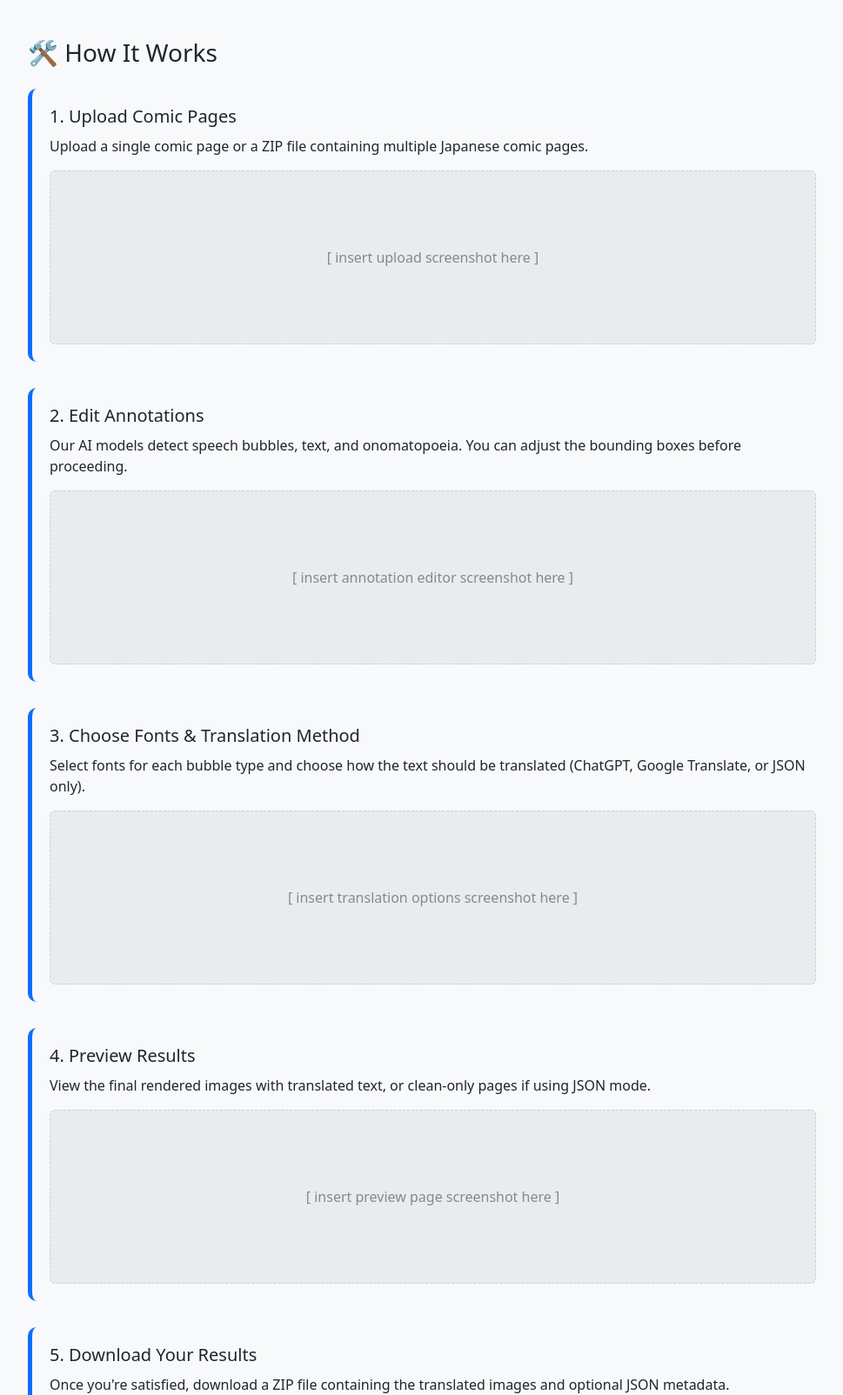
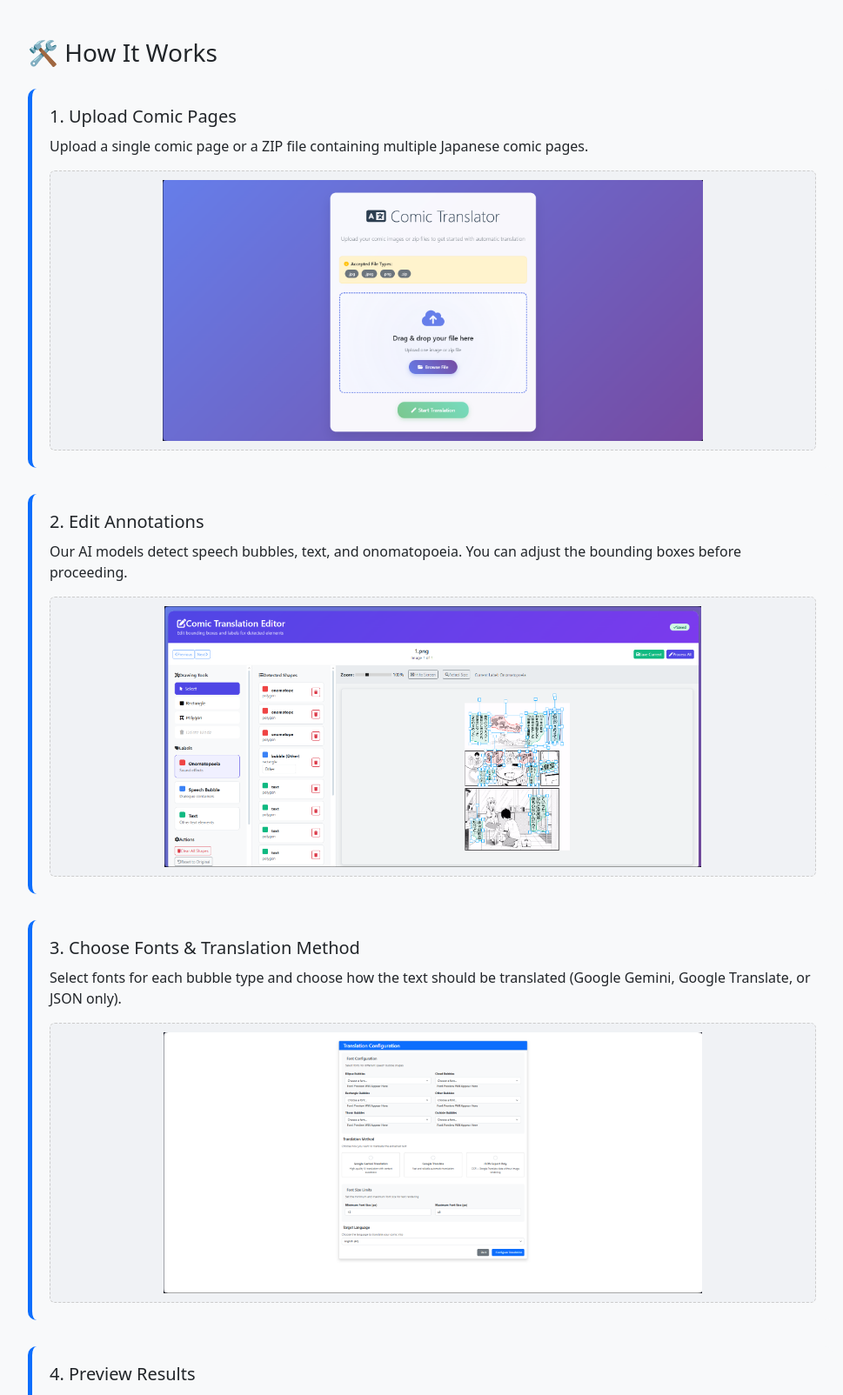
Before and after one commit to JoyKaihatu/MangaCleaningApp, a Flask app: page / in a window 1280 px wide. Shown: the part 212-1816 px from the top of the page at 87% size, without its empty margins (145-1114 px from the left). Run offline with Flask 3, Linux system fonts and the light colour scheme; parts of the project's set-up code (start-up, migrations or seed data) failed here and were passed over; some libraries are stand-ins or nearby versions.

Commit message:
Add progress status on preview status, add index.html as a homepage, results now also have survey link, add 1 more font type.

```diff
--- a/app.py
+++ b/app.py
@@ -583,6 +583,13 @@ def process_translation(folder):
     json_for_final_path = os.path.join(output_folder, 'translated_json')
     os.makedirs(output_folder, exist_ok=True)
     os.makedirs(edited_folder, exist_ok=True)
+    progress_path = os.path.join(session_folder, 'preview_progress.json')
+    with open(progress_path, 'w') as f:
+        json.dump({
+            "inpainting": False,
+            "translating": False,
+            "rendering": False
+        }, f)
 
     # ✅ 1. Write status: processing
     # with open(status_path, 'w') as f:
@@ -622,6 +629,13 @@ def process_translation(folder):
         print("INPAINTING MODEL CONFIG SET")
         inpaint_model.run_inpainting()
         print("INPAINTING DONE")
+        with open(progress_path, 'r') as f:
+            progress = json.load(f)
+
+        progress["inpainting"] = True
+
+        with open(progress_path, 'w') as f:
+            json.dump(progress, f)
 
         # ✅ 4. Handle each method
         if method == 'json_only':
@@ -636,6 +650,14 @@ def process_translation(folder):
             make_json_for_work = json_translate(image_folder, edited_folder, json_for_work_path)
             # make_json_final = json_translate(image_folder, edited_folder, json_for_final_path)
             make_json_for_work.translate_and_save_json()
+            with open(progress_path, 'r') as f:
+                progress = json.load(f)
+
+            progress["translating"] = True
+            progress["rendering"] = True
+
+            with open(progress_path, 'w') as f:
+                json.dump(progress, f)
             # make_json_final.translate_and_save_json()
 
             for filename in os.listdir(json_for_work_path):
@@ -654,6 +676,13 @@ def process_translation(folder):
             make_json_for_work = json_translate(image_folder, edited_folder, json_for_work_path, language=target_language)
             # make_json_final = json_translate(image_folder, edited_folder, json_for_final_path)
             make_json_for_work.translate_and_save_json()
+            with open(progress_path, 'r') as f:
+                progress = json.load(f)
+
+            progress["translating"] = True
+
+            with open(progress_path, 'w') as f:
+                json.dump(progress, f)
             # make_json_final.translate_and_save_json()
 
             for filename in os.listdir(json_for_work_path):
@@ -667,6 +696,13 @@ def process_translation(folder):
             g_method = draw_translate(inpaint_output, json_for_work_path, translated_path)
             #OLD
             g_method.draw_translations(config_path, base_font_location="fonts/" ,auto_expand=False , min_text_size= min_font_size, max_text_size=max_font_size,target_language=target_language)
+            with open(progress_path, 'r') as f:
+                progress = json.load(f)
+
+            progress["rendering"] = True
+
+            with open(progress_path, 'w') as f:
+                json.dump(progress, f)
             # NEW
             # g_method.draw_translations(config_path, base_font_location="fonts/", auto_expand=True, auto_font_size=True, min_text_size=22, max_text_size=28)
 
@@ -698,12 +734,27 @@ def process_translation(folder):
                     src = os.path.join(json_for_work_path, filename)
                     dst = os.path.join(json_for_final_path, filename)
                     shutil.copy2(src,dst)
+            with open(progress_path, 'r') as f:
+                progress = json.load(f)
+
+            progress["translating"] = True
+
+            with open(progress_path, 'w') as f:
+                json.dump(progress, f)
 
             translated_path = os.path.join(output_folder, 'translated_images')
 
             cgpt_method = draw_translate(inpaint_output, json_for_work_path, translated_path)
 
             cgpt_method.draw_translations(config_path, base_font_location='fonts/', auto_expand=False, min_text_size=min_font_size, max_text_size=max_font_size, target_language=target_language)
+
+            with open(progress_path, 'r') as f:
+                progress = json.load(f)
+
+            progress["rendering"] = True
+
+            with open(progress_path, 'w') as f:
+                json.dump(progress, f)
 
             pass
 
@@ -1110,6 +1161,16 @@ def preview_status(folder):
     # status_path = os.path.join(app.config['UPLOAD_FOLDER'], folder, 'status.json')
     status_path = os.path.join(UPLOAD_FOLDER, folder, 'status.json')
 
+    progress_path = os.path.join(UPLOAD_FOLDER, folder, 'preview_progress.json')
+
+    # Default values
+    status = "processing"
+    stage_data = {
+        "inpainting": False,
+        "translating": False,
+        "rendering": False
+    }
+
     if os.path.exists(status_path):
         try:
             with open(status_path, 'r') as f:
@@ -1119,10 +1180,18 @@ def preview_status(folder):
     else:
         status = "processing"
 
+        # Read progress stages if available
+    if os.path.exists(progress_path):
+        try:
+            with open(progress_path, 'r') as f:
+                stage_data = json.load(f)
+        except:
+            pass
+
     if status == "done":
         return redirect(url_for('preview_results', folder=folder))
     else:
-        return render_template('preview_status.html', folder=folder)
+        return render_template('preview_status.html', folder=folder, stage_data=stage_data)
 
 
 
@@ -1241,4 +1310,4 @@ def handle_exception(e):
     return redirect(url_for('upload_files'))
 
 if __name__ == '__main__':
-    app.run(debug=True)
+    app.run(debug=False)
--- a/templates/index.html
+++ b/templates/index.html
@@ -18,16 +18,23 @@
         }
         .step-img {
             width: 100%;
-            height: 200px;
-            background-color: #e9ecef;
+            background-color: #f0f2f5;
             border: 1px dashed #ccc;
             border-radius: 6px;
-            display: flex;
-            align-items: center;
-            justify-content: center;
-            color: #888;
-            font-size: 16px;
+            padding: 10px;
+            margin-top: 10px;
+            text-align: center;
         }
+        .step-img img {
+            max-height: 300px;
+            width: auto;
+            max-width: 100%;
+            object-fit: contain;
+        }
+
+        /* img{
+            max-height: 250px;
+        } */
     </style>
 </head>
 <body class="bg-light">
@@ -46,31 +53,41 @@
                 <div class="step-box">
                     <h5>1. Upload Comic Pages</h5>
                     <p>Upload a single comic page or a ZIP file containing multiple Japanese comic pages.</p>
-                    <div class="step-img">[ insert upload screenshot here ]</div>
+                    <div class="step-img">
+                        <img src="{{ url_for('static', filename='images/upload_page.png') }}">
+                    </div>
                 </div>
 
                 <div class="step-box">
                     <h5>2. Edit Annotations</h5>
                     <p>Our AI models detect speech bubbles, text, and onomatopoeia. You can adjust the bounding boxes before proceeding.</p>
-                    <div class="step-img">[ insert annotation editor screenshot here ]</div>
+                    <div class="step-img ">
+                        <img src="{{ url_for('static', filename='images/edit_page.png') }}">
+                    </div>
                 </div>
 
                 <div class="step-box">
                     <h5>3. Choose Fonts & Translation Method</h5>
-                    <p>Select fonts for each bubble type and choose how the text should be translated (ChatGPT, Google Translate, or JSON only).</p>
-                    <div class="step-img">[ insert translation options screenshot here ]</div>
+                    <p>Select fonts for each bubble type and choose how the text should be translated (Google Gemini, Google Translate, or JSON only).</p>
+                    <div class="step-img ">
+                        <img src="{{ url_for('static', filename='images/translation_config.png') }}" >
+                    </div>
                 </div>
 
                 <div class="step-box">
                     <h5>4. Preview Results</h5>
                     <p>View the final rendered images with translated text, or clean-only pages if using JSON mode.</p>
-                    <div class="step-img">[ insert preview page screenshot here ]</div>
+                    <div class="step-img">
+                        <img src="{{ url_for('static', filename='images/preview_page.png') }}" >
+                    </div>
                 </div>
 
                 <div class="step-box">
                     <h5>5. Download Your Results</h5>
                     <p>Once you're satisfied, download a ZIP file containing the translated images and optional JSON metadata.</p>
-                    <div class="step-img">[ insert download result screenshot here ]</div>
+                    <div class="step-img ">
+                        <img src="{{ url_for('static', filename='images/result.png') }}" >
+                    </div>
                 </div>
             </div>
         </div>
--- a/templates/results.html
+++ b/templates/results.html
@@ -16,6 +16,12 @@
           <strong>Processing complete!</strong> Your translated output is ready.
         </div>
         <a href="{{ url_for('download_result_zip', filename=zip_filename) }}" class="btn btn-success">Download Output ZIP</a>
+
+        <div class="mt-4 text-center">
+          <a href="https://forms.gle/vEw2KBiLRhE4g1V2A" target="_blank" class="btn btn-outline-primary">
+            📝 Fill Out Our Survey
+          </a>
+        </div>
       {% elif status == 'processing' %}
         <div class="alert alert-info">
           <p>Translation in progress... this page will refresh every 10s.</p>
```
Also changed, not shown: templates/edit.html (+31 -0 lines), templates/preview_status.html (+27 -0 lines), fonts/digistrip.ttf (added), static/fonts/digistrip.ttf (added), static/images/edit_page.png (added), static/images/preview_page.png (added), static/images/result.png (added), static/images/translation_config.png (added), static/images/upload_page.png (added).
